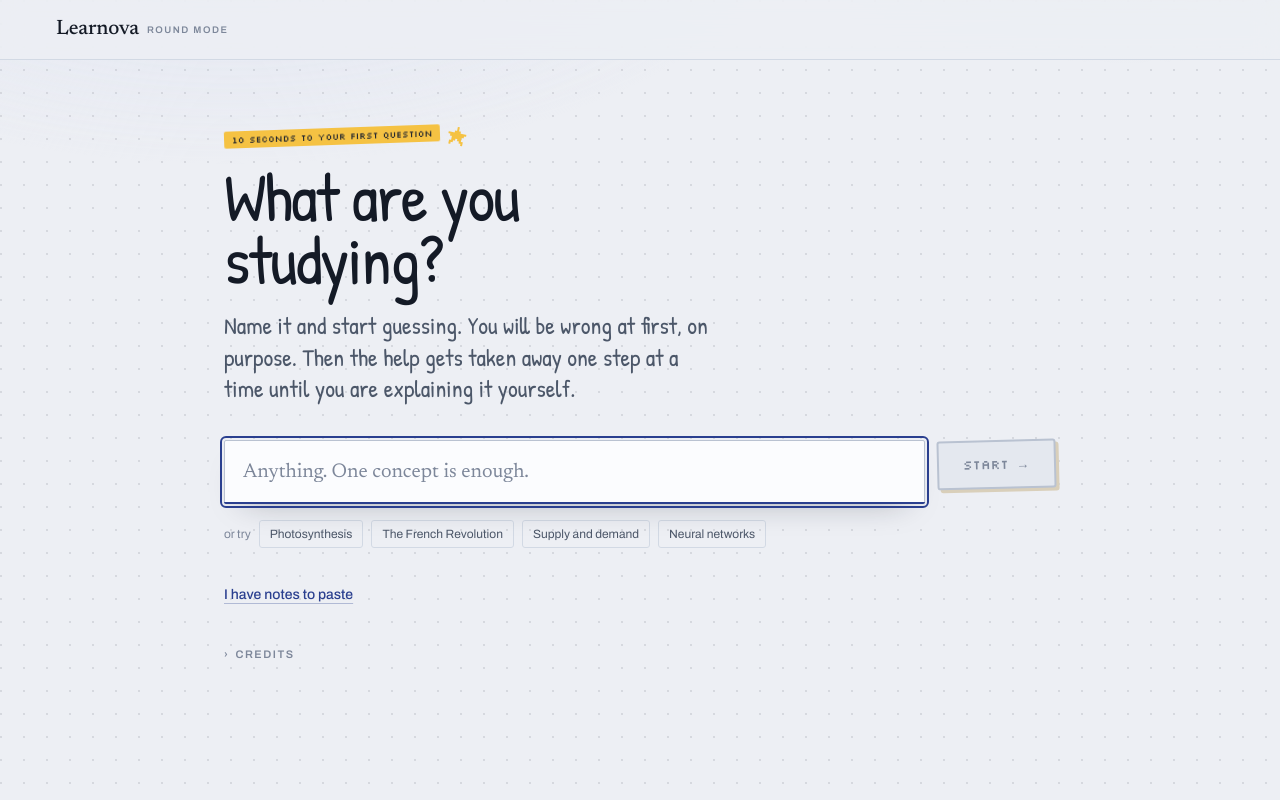
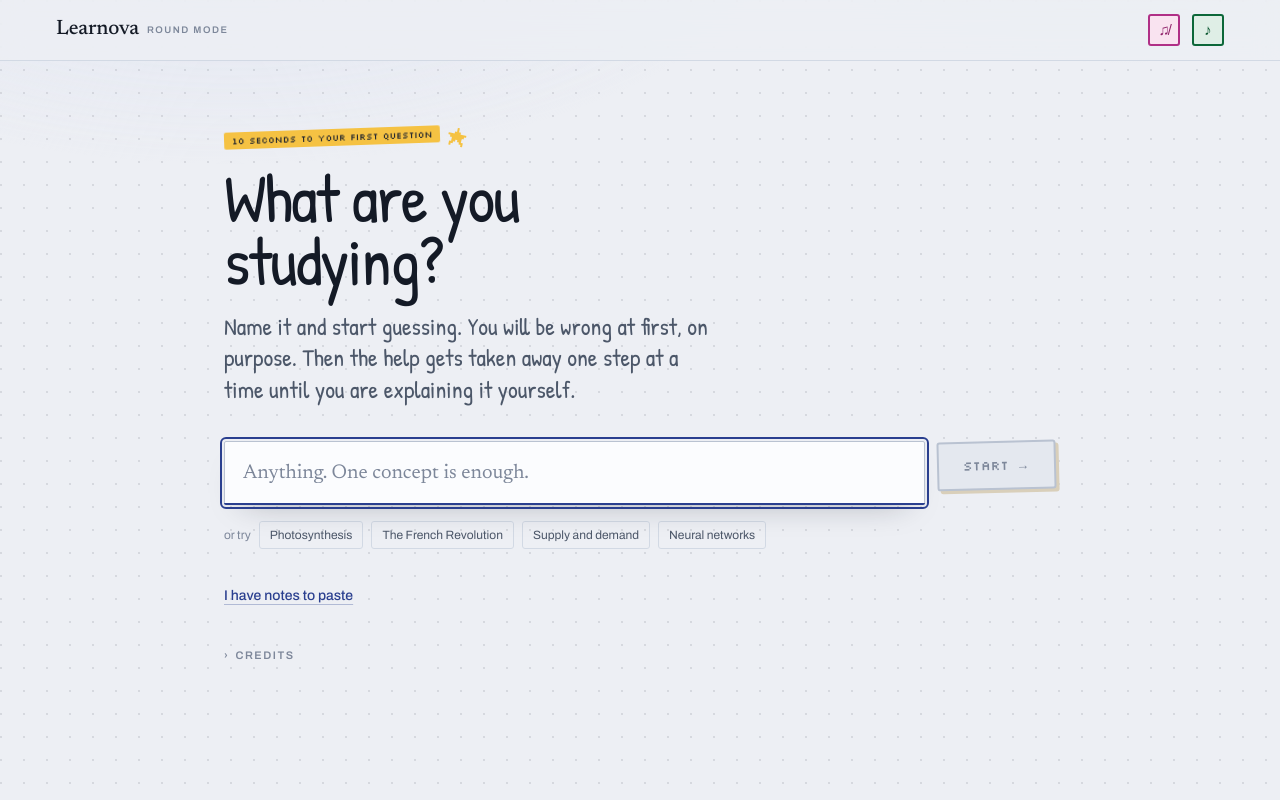
Before and after one commit to ranveerlabs/learnova-v2, a Next.js app: page / in a window 1280 px wide. Built offline with nearby package versions, Linux system fonts and the light colour scheme.

Commit message:
audio controls on every screen
they were in the status strip and nowhere else, and the status strip only
exists during a live question.

```diff
--- a/app/page.tsx
+++ b/app/page.tsx
@@ -13,10 +13,12 @@ import { pickPresentation } from "./round/presentations/registry";
 import {
   Generating,
   LadderRail,
+  MusicToggle,
   PlainEscape,
   ProvenanceBadge,
   RoundHud,
   RunClock,
+  SoundToggle,
   Verdict,
   WarmUpLines,
 } from "./round/ui";
@@ -52,15 +54,19 @@ export default function Home() {
         s.phase === "entry" ? "desk-grid" : ""
       }`}
     >
-      {/* During a question this is empty. The wordmark, the rung, where the
-          questions came from and the run clock are all true and all worth
-          showing, and none of them is worth showing to somebody in the middle
-          of trying to remember something. They come back the moment the round
-          does not have them.
+      {/* During a question this holds nothing but the audio controls. The
+          wordmark, the rung, where the questions came from and the run clock
+          are all true and all worth showing, and none of them is worth showing
+          to somebody in the middle of trying to remember something. They come
+          back the moment the round does not have them.
 
-          The audio controls that used to live on the right have been removed
-          outright rather than hidden during play. Music and answer sounds are
-          on, and there is no longer any control for either. */}
+          The audio controls are the exception, and they are here on every
+          screen for a reason worth writing down: they were briefly in the
+          status strip and nowhere else, which meant they existed only during a
+          live question. Music is off by default, so a student on the entry
+          screen had silence and no way to turn it on, and no control anywhere
+          to tell them one existed. A control that only appears once you no
+          longer have time to look for it is not a control. */}
       <header
         className={`sticky top-0 z-30 bg-ground/85 backdrop-blur-md ${
           inPlay ? "" : "border-b border-line"
@@ -81,6 +87,14 @@ export default function Home() {
               <ProvenanceBadge provenance={s.provenance} />
             )}
             {showRun && !inPlay && <Ghost best={s.best} elapsed={s.runElapsed} live={false} />}
+            {/* During a question these are in the status strip instead, beside
+                the timer, so the round keeps its one uncluttered row. */}
+            {!inPlay && (
+              <>
+                <MusicToggle on={s.music} onToggle={() => s.setMusicOn(!s.music)} />
+                <SoundToggle on={s.sound} onToggle={() => s.setSound(!s.sound)} />
+              </>
+            )}
           </div>
         </div>
       </header>
```
